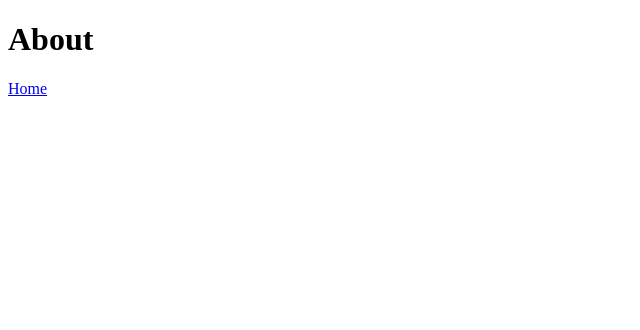
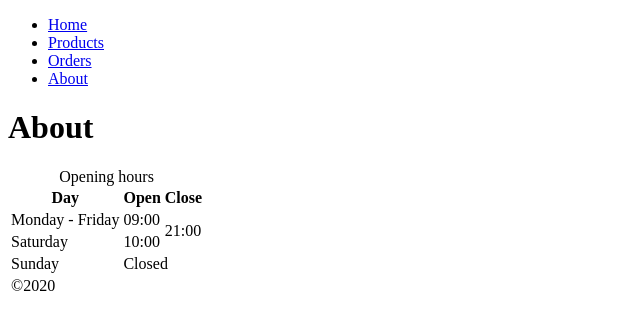
Before and after one commit to NuxeeStars/MeatLab, a plain HTML site: page about.html in a window 1280 px wide. Shown: the whole page, without its empty margins (0-640 px from the left). Drawn offline with Linux system fonts and the light colour scheme.

Commit message:
Added other MeatLab pages.

```diff
--- a/about.html
+++ b/about.html
@@ -1,12 +1,63 @@
 <!DOCTYPE html>
 <html lang="en">
+
 <head>
     <meta charset="UTF-8">
     <meta name="viewport" content="width=device-width, initial-scale=1.0">
     <title>Document</title>
 </head>
+
 <body>
+    <ul>
+        <li>
+            <a href="/">Home</a>
+        </li>
+        <li>
+            <a href="/pages/products.html">Products</a>
+        </li>
+        <li>
+            <a href="/pages/orders.html">Orders</a>
+        </li>
+        <li>
+            <a href="/about.html">About</a>
+        </li>
+    </ul>
     <h1>About</h1>
-    <a href="/index.html">Home</a>
+
+    <table>
+        <caption>Opening hours</caption>
+        <thead>
+            <tr>
+                <th>Day</th>
+                <th>Open</th>
+                <th>Close</th>
+            </tr>
+        </thead>
+        <tbody>
+            <tr>
+                <td>Monday - Friday</td>
+                <td>09:00</td>
+                <td rowspan="2">21:00</td>
+            </tr>
+            <tr>
+                <td>Saturday</td>
+                <td>10:00</td>
+            </tr>
+            <tr>
+                <td>Sunday</td>
+                <td colspan="2">Closed</td>
+
+            </tr>
+
+        </tbody>
+        <tfoot>
+            <tr>
+                <td colspan="3">
+                    &copy;2020
+                </td>
+            </tr>
+        </tfoot>
+    </table>
 </body>
+
 </html>
```
Also changed, not shown: index.html (+25 -3 lines), pages/orders.html (+17 -0 lines), pages/products.html (+17 -0 lines).
